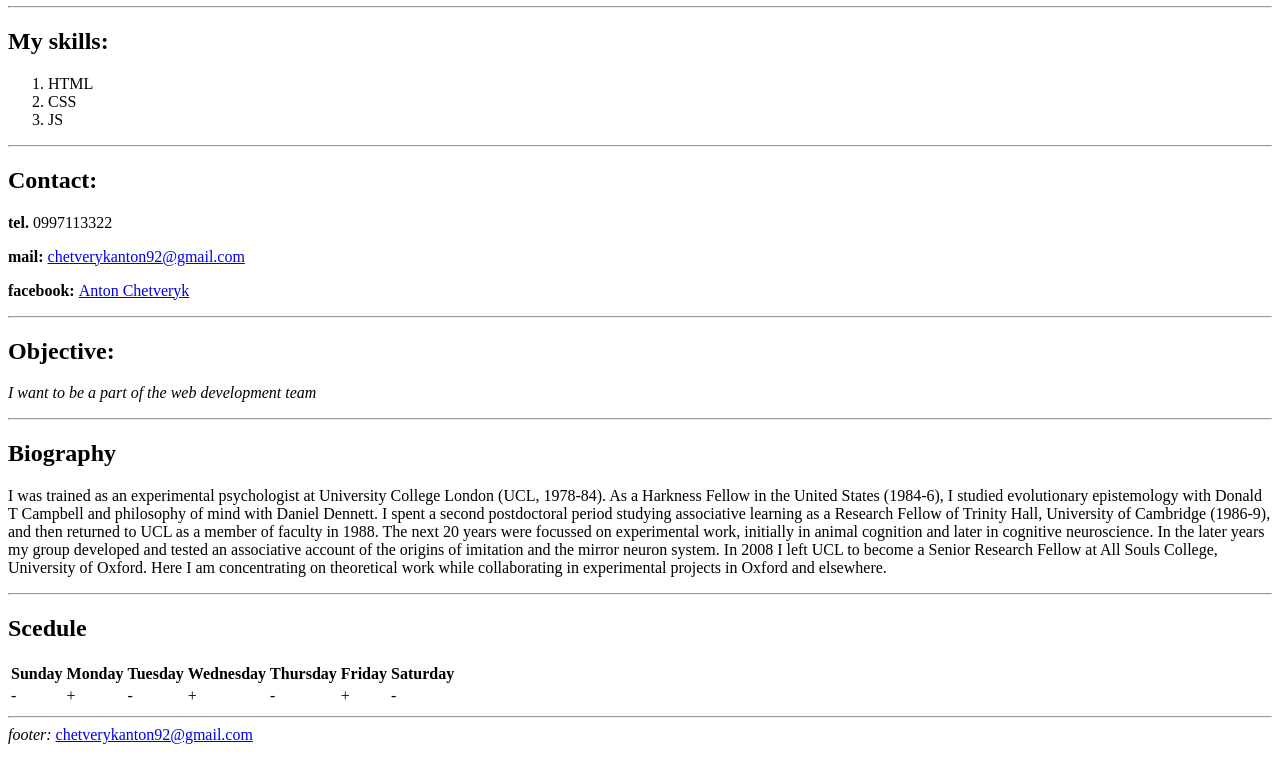
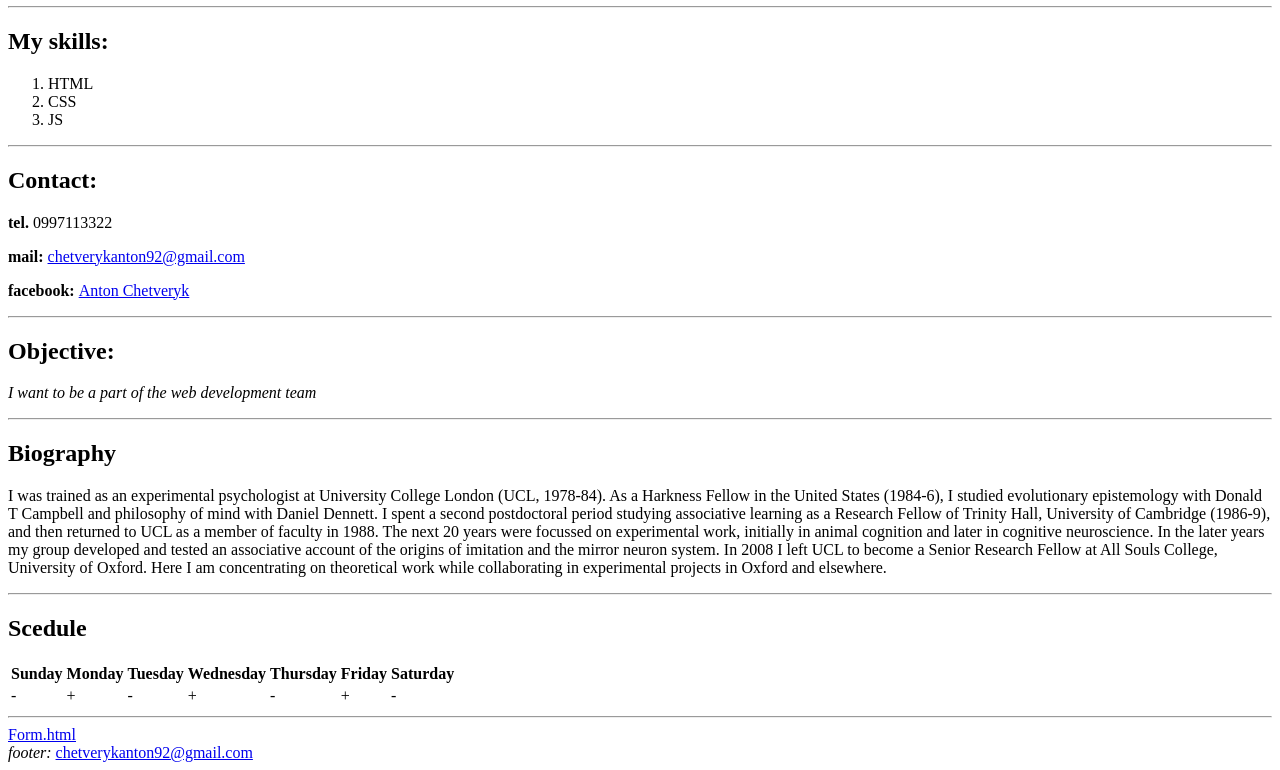
Before and after one commit to AntonChetveryk/HTMLhomework, a plain HTML site: page index.html in a window 1280 px wide. Shown: the part 436-1206 px from the top of the page. Drawn offline with Linux system fonts and the light colour scheme.

Commit message:
add link form.html

```diff
--- a/index.html
+++ b/index.html
@@ -63,6 +63,7 @@
         </table>
     </section>
     <hr>
+    <a href="form.html">Form.html</a>
     <footer>
         <span><i>footer: </i></span><a href="https://mail.google.com"> chetverykanton92@gmail.com</a>
     </footer>
```
